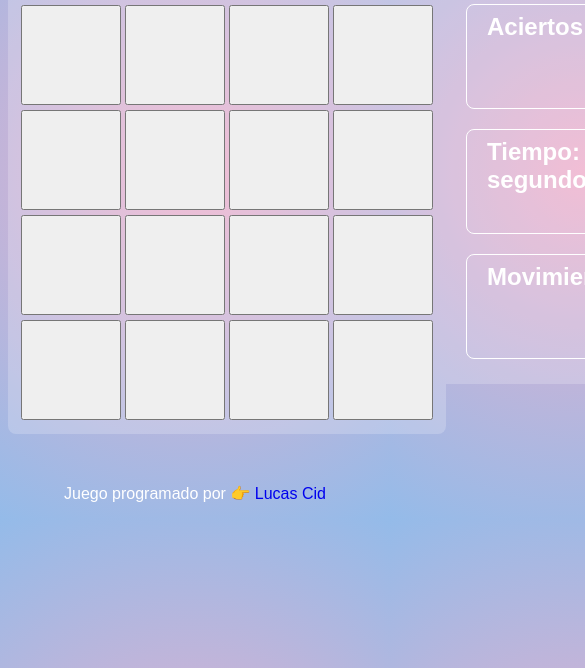
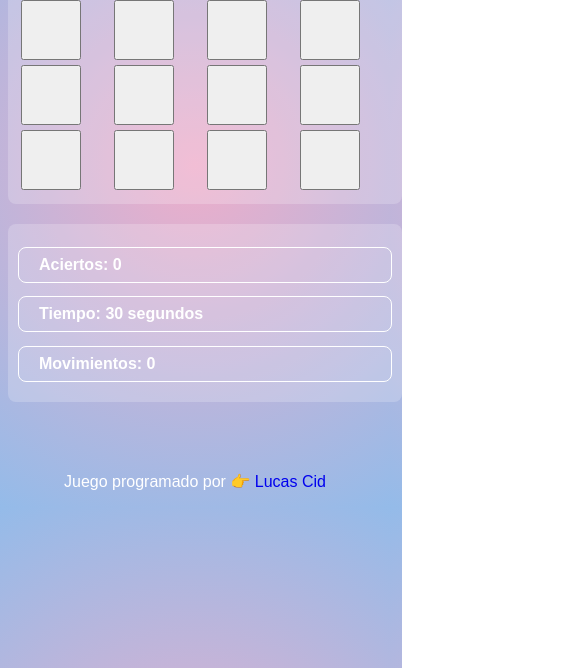
Before and after one commit to lucascid/juegomemoriajs, a plain HTML site: page index.html in a window 390 px wide. Shown: the part 176-844 px from the top of the page, 585 px wide, since content can reach past the window. Drawn offline with Linux system fonts and the light colour scheme.

Commit message:
cambios responsive

```diff
--- a/styles.css
+++ b/styles.css
@@ -61,3 +61,49 @@ footer{
 a{
     text-decoration: none;
 }
+
+@media (max-width: 600px) {
+    main {
+        width: 100%;
+        flex-direction: column;
+        align-items: center;
+        padding: 20px 10px;
+    }
+
+    .section1 {
+        width: 100%;
+        padding: 10px;
+    }
+
+    table {
+        width: 100%;
+    }
+
+    button {
+        width: 60px;
+        height: 60px;
+        font-size: 24px;
+    }
+
+    .section2 {
+        width: 100%;
+        height: auto;
+        border-radius: 8px;
+        margin-top: 20px;
+        padding: 10px;
+    }
+
+    .estadisticas {
+        font-size: 16px;
+        height: auto;
+        margin-bottom: 10px;
+    }
+
+    h1 {
+        font-size: 24px;
+    }
+
+    h2 {
+        font-size: 18px;
+    }
+}
```
